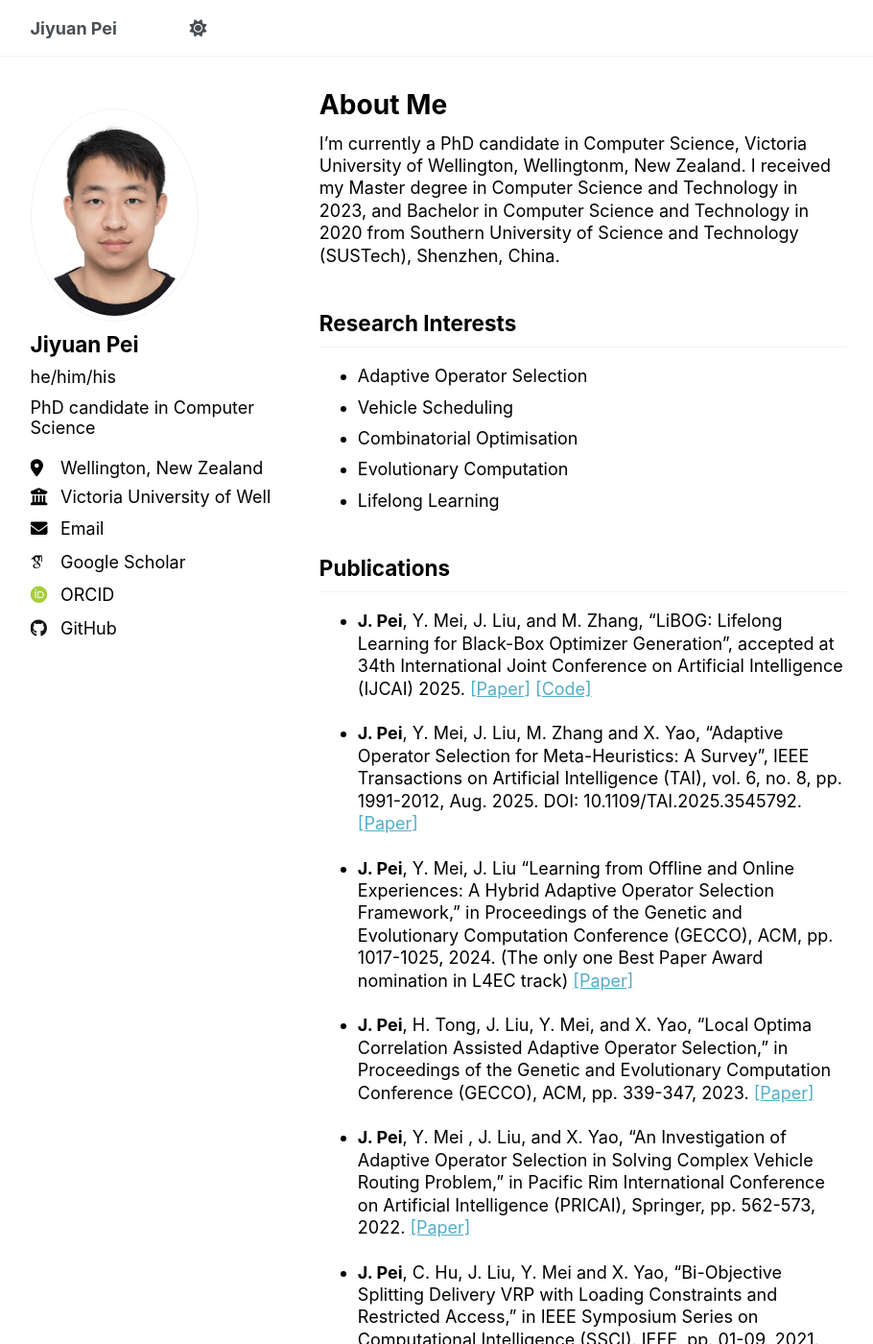
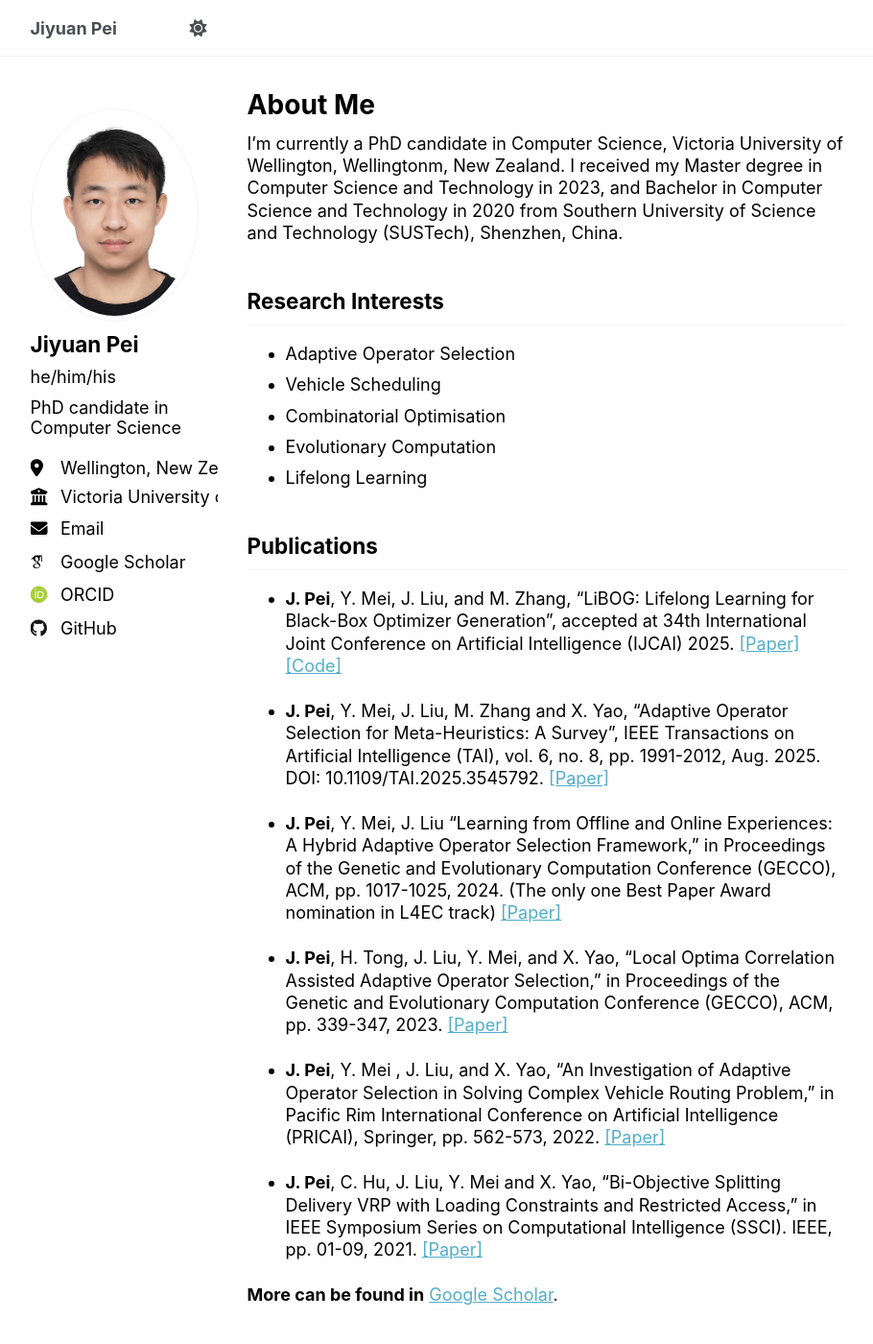
Before and after one commit to PeiJY/PeiJY.github.io, a Jekyll site: the page built from _pages/about.md, in a window 1280 px wide and 1400 px high. Shown: the whole window at 96% size, without its empty margins (164-1074 px from the left). Built offline with Jekyll 4.4.1, drawn with Linux system fonts in a browser that asks for light colours; some web fonts are replaced; a script that is not in the unit is left out.

Commit message:
refine sidebar width

```diff
--- a/_sass/layout/_page.scss
+++ b/_sass/layout/_page.scss
@@ -18,8 +18,8 @@
 
 .page {
   @include breakpoint($large) {
-    @include span(10 of 12 last);
-    @include prefix(2 of 12);
+    @include span(10.5 of 12 last);
+    @include prefix(1.5 of 12);
     @include suffix(0.5 of 12);
   }
 
--- a/_sass/layout/_sidebar.scss
+++ b/_sass/layout/_sidebar.scss
@@ -25,7 +25,7 @@
   }
 
   @include breakpoint($large) {
-    @include span(2.5 of 12);
+    @include span(2 of 12);
     opacity: 1;
     -webkit-transition: opacity 0.2s ease-in-out;
             transition: opacity 0.2s ease-in-out;
--- a/_sass/theme/_dark.scss
+++ b/_sass/theme/_dark.scss
@@ -30,7 +30,7 @@ $global-transition          : all 0.2s ease-in-out;
 $masthead-height            : 70px;
 $navicon-width              : 28px;
 $navicon-height             : 4px;
-$sidebar-link-max-width     : 250px;
+$sidebar-link-max-width     : 300px;
 $sidebar-screen-min-width   : 1024px;
 
 /* Dark theme for the site */
```
